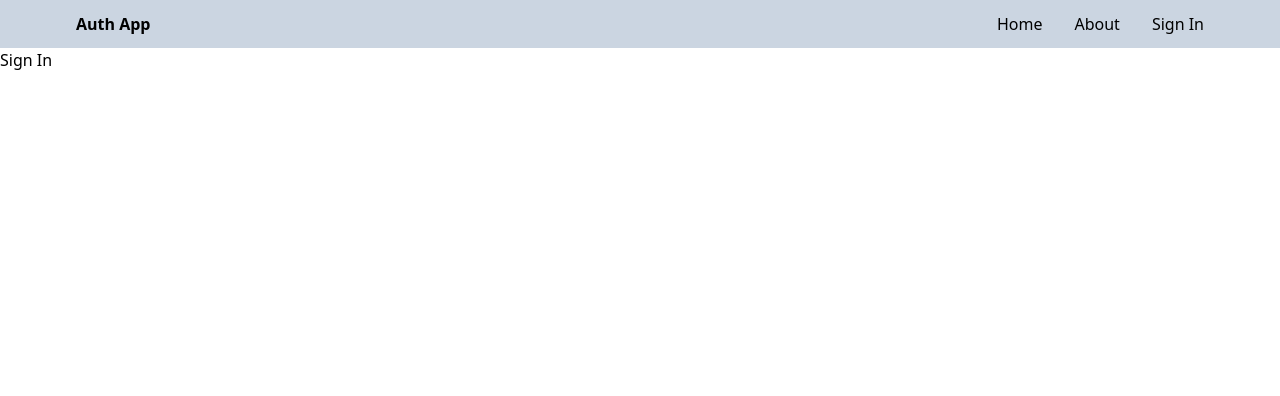
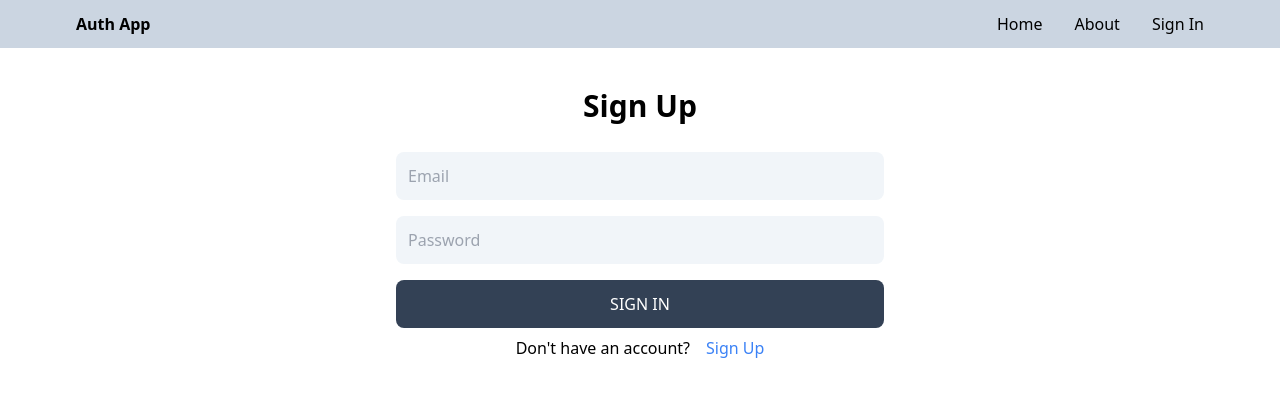
Before and after one commit to murshidameenpv/authentication-system, a React (Vite) app in the folder client/: page /sign-in in a window 1280 px wide. Shown: the top 396 px of the page. Built offline with nearby package versions, Linux system fonts and the light colour scheme.

Commit message:
completed signin functionality

```diff
--- a/client/src/pages/SignIn.jsx
+++ b/client/src/pages/SignIn.jsx
@@ -1,9 +1,51 @@
-import React from 'react';
+import { useState } from 'react';
+import { Link,} from 'react-router-dom';
+import axios from 'axios';
 
 export default function SignIn() {
+    const [formData, setFormData] = useState({});
+    const [loading, setLoading] = useState(false);
+    const [error, setError] = useState(false)
+    const handleChange = (e) => {
+        //Spread operator to keep previous value of form data
+        setFormData({...formData,[e.target.id]:e.target.value})
+    }
+
+    const handleSubmit = async (e) => {
+        //to prevent default submission
+        e.preventDefault()
+            setLoading(true)
+            setError(false)
+        try {
+            const res = await axios.post('/api/auth/signin', formData);
+            console.log(res.data);
+        } catch (err) {
+            console.log(err);
+            setError(true)
+        } finally {
+            setLoading(false);//if it is true coz previous request we have to set it to true
+        }
+
+    }
     return (
-        <div>
-            Sign In
+        <div className="p-3 max-w-lg mx-auto">
+            <h1 className="text-3xl text-center font-semibold my-7">Sign Up</h1>
+            <form onSubmit={handleSubmit} className="flex flex-col gap-4">
+                <input type="email" placeholder="Email" id="email" className="bg-slate-100 p-3 rounded-lg" onChange={handleChange}/>
+                <input type="password" placeholder="Password" id="password" className="bg-slate-100 p-3 rounded-lg" onChange={handleChange}/>
+                <button disabled={loading} className="bg-slate-700 text-white rounded-lg p-3 uppercase hover:opacity-90 disabled:opacity-70">Sign In</button>
+            </form>
+            {loading && <p>Loading...</p>}
+            <div className="font-light justify-center flex gap-4 py-2">
+                <p>Don&apos;t have an account?</p>
+                <Link to='/sign-up'>
+                <span className="text-blue-500">Sign Up</span>
+                </Link>
+            </div>
+            <div className='text-center'>
+                {error && <p className='text-red-500 animate-blink'>An error Occurred while Signing in!</p>}
+            </div>
+
         </div>
     )
 }
--- a/client/src/pages/SignUp.jsx
+++ b/client/src/pages/SignUp.jsx
@@ -1,11 +1,12 @@
 import { useState } from 'react';
-import { Link } from 'react-router-dom';
+import { Link,useNavigate } from 'react-router-dom';
 import axios from 'axios';
 
 export default function Signup() {
     const [formData, setFormData] = useState({});
     const [loading, setLoading] = useState(false);
     const [error, setError] = useState(false)
+    const navigate = useNavigate()
     const handleChange = (e) => {
         //Spread operator to keep previous value of form data
         setFormData({...formData,[e.target.id]:e.target.value})
@@ -19,6 +20,7 @@
         try {
             const res = await axios.post('/api/auth/signup', formData);
             console.log(res.data);
+            navigate('/sign-in')
         } catch (err) {
             console.log(err);
             setError(true)
@@ -39,7 +41,7 @@
             {loading && <p>Loading...</p>}
             <div className="font-light justify-center flex gap-4 py-2">
                 <p>Have an account?</p>
-                <Link to='sign-in'>
+                <Link to='/sign-in'>
                 <span className="text-blue-500">Sign In</span>
                 </Link>
             </div>
```
